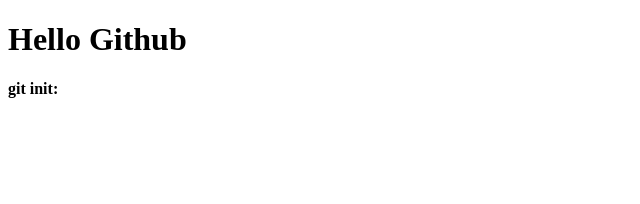
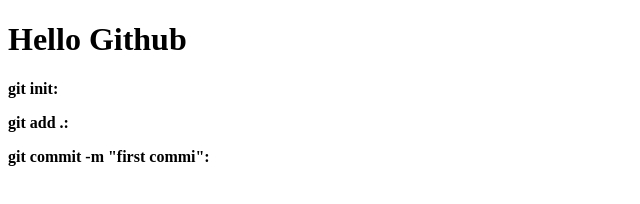
Before and after one commit to thamidtuhin74/git_practice-, a plain HTML site: page index.html in a window 1280 px wide. Shown: the whole page, without its empty margins (0-640 px from the left). Drawn offline with Linux system fonts and the light colour scheme.

Commit message:
2nd commit

```diff
--- a/index.html
+++ b/index.html
@@ -9,7 +9,11 @@
 <body>
 
     <h1> Hello Github </h1>
-    <p><b>git init:</b></p>
+    <p><b>git init: </b></p>
+    <p><b>git add .: </b></p>
+    <p><b>git commit -m "first commi": </b></p>
+
+
 
 </body>
 </html>
```
